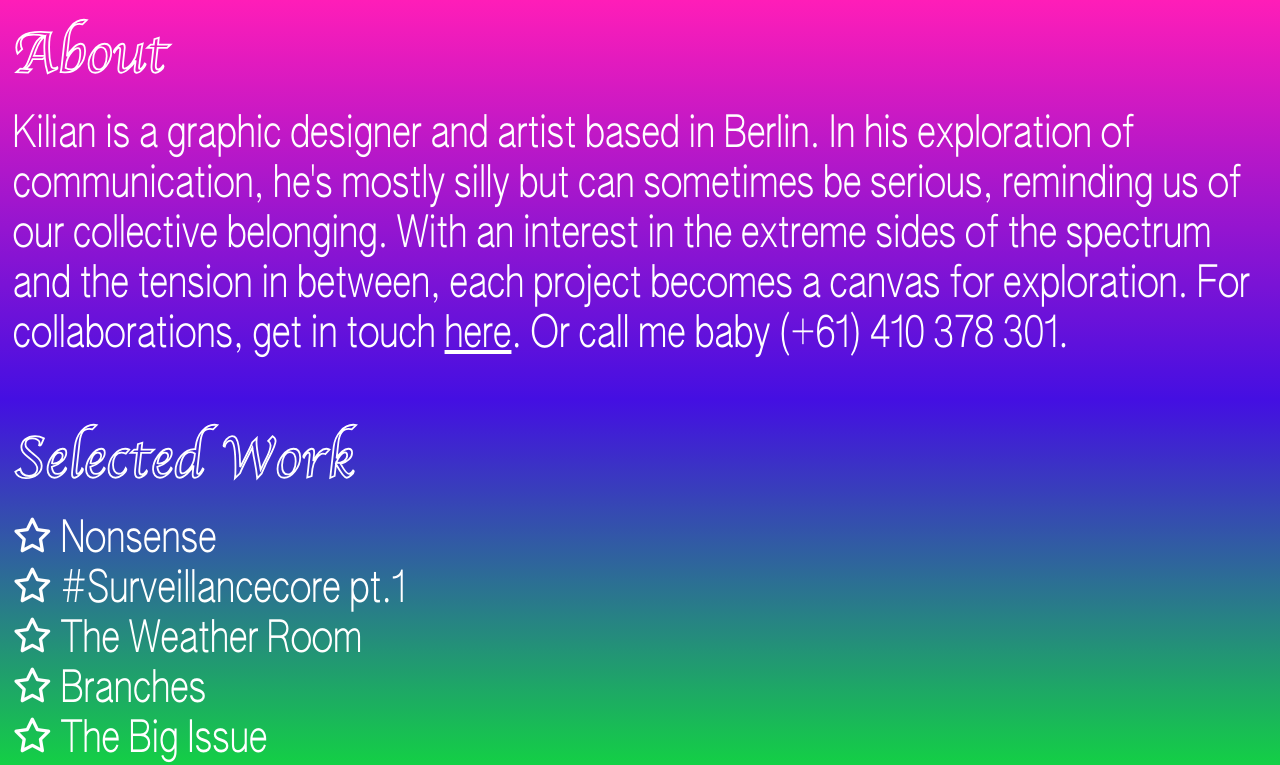
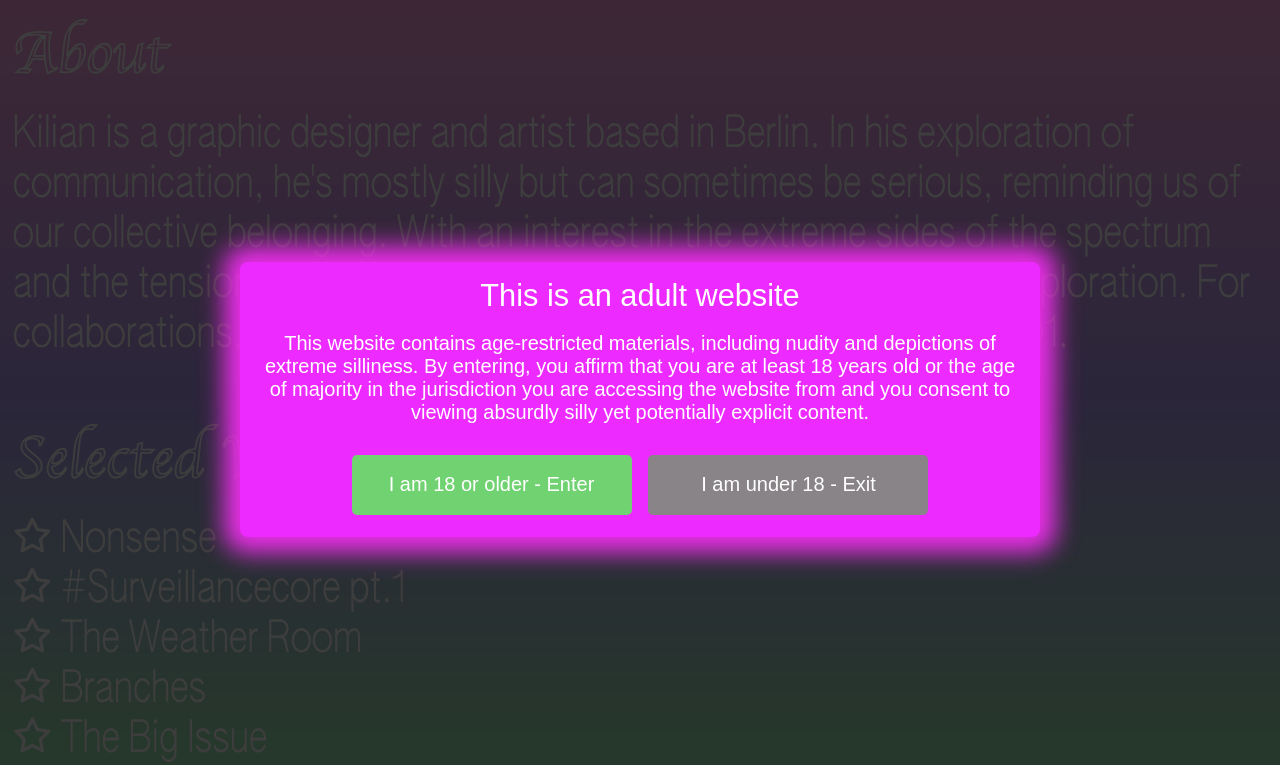
Before and after one commit to kilianhoppner/KilianHoppner, a plain HTML site: page index.html in a window 1280 px wide. Shown: the top 765 px of the page. Drawn offline with nearby package versions, Linux system fonts and the light colour scheme.

Commit message:
Add files via upload

```diff
--- a/index.html
+++ b/index.html
@@ -67,6 +67,30 @@
 <img id="hover-image-dly" src="DaddyLovesYou/2.png" alt="Daddy Loves You"/>
 
 
+<!-- Pop Up Window -->
+
+<div class="popup" id="agePopup">
+    <div class="popup-content">
+        <h1 style="font-family: Arial, sans-serif;">This is an adult website</h1>
+        <p style="font-family: Arial, sans-serif;">
+
+This website contains age-restricted materials, including nudity and depictions of extreme silliness. By entering, you affirm that you are at least 18 years old or the age of majority in the jurisdiction you are accessing the website from and you consent to viewing absurdly silly yet potentially explicit content.
+        </p>
+        <button class="enter" onclick="closePopup()" style="font-family: Arial, sans-serif;">I am 18 or older - Enter</button>
+        <button class="exit" onclick="exitSite()" style="font-family: Arial, sans-serif;">I am under 18 - Exit</button>
+    </div>
+</div>
+
+
+
+
+
+
+
+
+
+
+
 <!-- Styling -->
 
 <style>
@@ -112,7 +136,93 @@ h1 a:hover {
 }
 
 
+/* Pop Up Window */
 
+.popup {
+    display: none;
+    position: fixed;
+    top: 0;
+    left: 0;
+    width: 100%;
+    height: 100%;
+    background-color: rgba(41, 41, 41, 0.9);
+    color: rgb(255, 255, 255);
+    z-index: 1000;
+    display: flex;
+    justify-content: center;
+    align-items: center;
+    z-index: 10000;
+}
+
+.popup-content {
+    background: rgb(237, 42, 255);
+    color: rgb(255, 255, 255);
+    padding: 1em;
+    border-radius: 0.5em;
+    text-align: center;
+    max-width: 60vw;
+    box-shadow: 0 0.25em 0.625em rgba(0, 0, 0, 0.3);
+    font-family: Arial, sans-serif;
+    box-shadow: 0 0 1.5em 1em rgba(255, 48, 252, 0.9); /* Pink glow */
+
+    /* Initial state for scaling */
+    transform: scale(0); /* Start smaller */
+    opacity: 0; /* Make it invisible initially */
+
+    /* Animation */
+    animation: scaleUp 0.8s ease-out forwards; /* Apply the scale-up animation */
+}
+
+@keyframes scaleUp {
+    0% {
+        transform: scale(0); /* Start smaller */
+        opacity: 0; /* Invisible */
+    }
+    100% {
+        transform: scale(1); /* End at original size */
+        opacity: 1; /* Fully visible */
+    }
+}
+
+.popup h1 {
+    font-size: 1.92em;
+    margin-bottom: 0.6em;
+}
+
+.popup p {
+    font-size: 1.25em;
+    margin-bottom: 1.25em;
+}
+
+.popup button {
+    font-size: 1.25em;
+    padding: 0.625em 1.25em;
+    margin: 0.3125em;
+    border: none;
+    border-radius: 0.25em;
+    cursor: pointer;
+    width: 14em;
+    max-width: 100%;
+    height: 3em;
+    max-height: 100%;
+    transition: transform 0.3s ease-in-out; /* Smooth scaling effect */
+}
+
+.popup button:hover {
+    transform: scale(1.07); /* Slightly enlarge the button on hover */
+}
+
+.popup .enter {
+    background-color: rgb(113, 210, 113);
+    color: white;
+    cursor: url('Cursor/CursorHand.png'), auto;
+}
+
+.popup .exit {
+    background-color: rgb(137, 132, 135);
+    color: white;
+    cursor: url('Cursor/CursorHand.png'), auto;
+}
 
 </style>
 
@@ -250,6 +360,41 @@ window.addEventListener('resize', () => {
     }, 200);
 });
 
+
+
+
+
+// Pop Up Window
+
+// Check if the popup has already been shown using localStorage
+if (!localStorage.getItem('popupShown')) {
+    // Show the popup on the first visit (new tab/window)
+    window.onload = function () {
+        document.getElementById('agePopup').style.display = 'flex';
+        localStorage.setItem('popupShown', 'true');  // Set the flag in localStorage to prevent future popups
+    };
+} else if (!sessionStorage.getItem('popupSessionShown')) {
+    // If localStorage flag exists but sessionStorage flag is not set, this is a fresh tab/window
+    window.onload = function () {
+        document.getElementById('agePopup').style.display = 'flex';
+        sessionStorage.setItem('popupSessionShown', 'true'); // Prevent the popup in the same session
+    };
+} else {
+    // Hide the popup if the flag is already set
+    document.getElementById('agePopup').style.display = 'none';
+}
+
+// Close the popup
+function closePopup() {
+    document.getElementById('agePopup').style.display = 'none';
+    document.body.style.overflow = 'auto'; // Allow scrolling again
+}
+
+// Redirect to another site
+function exitSite() {
+    window.location.href = 'https://www.google.com';
+}
+
     </script>
 
 
```
